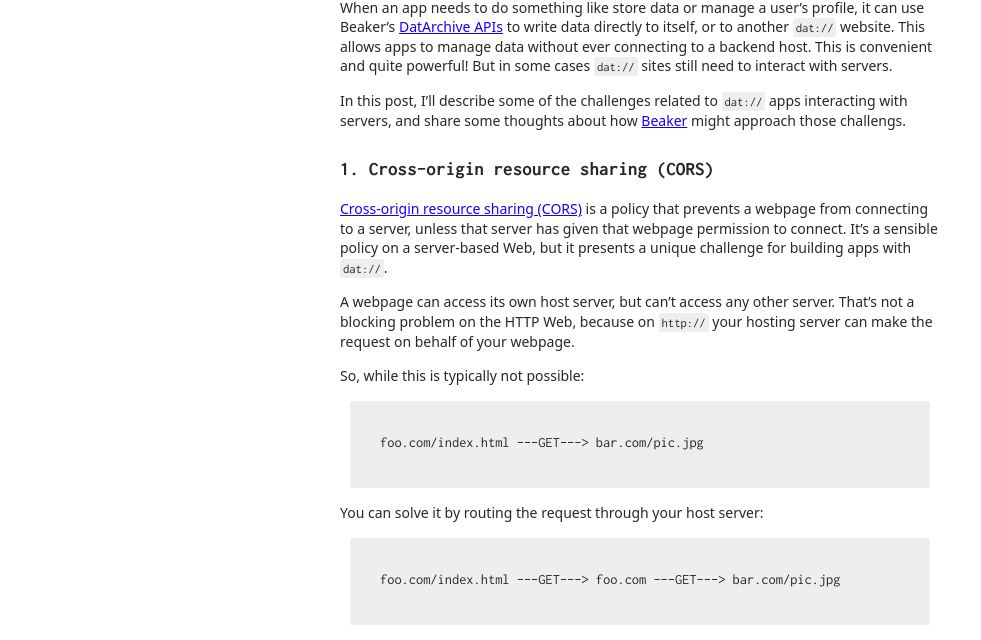
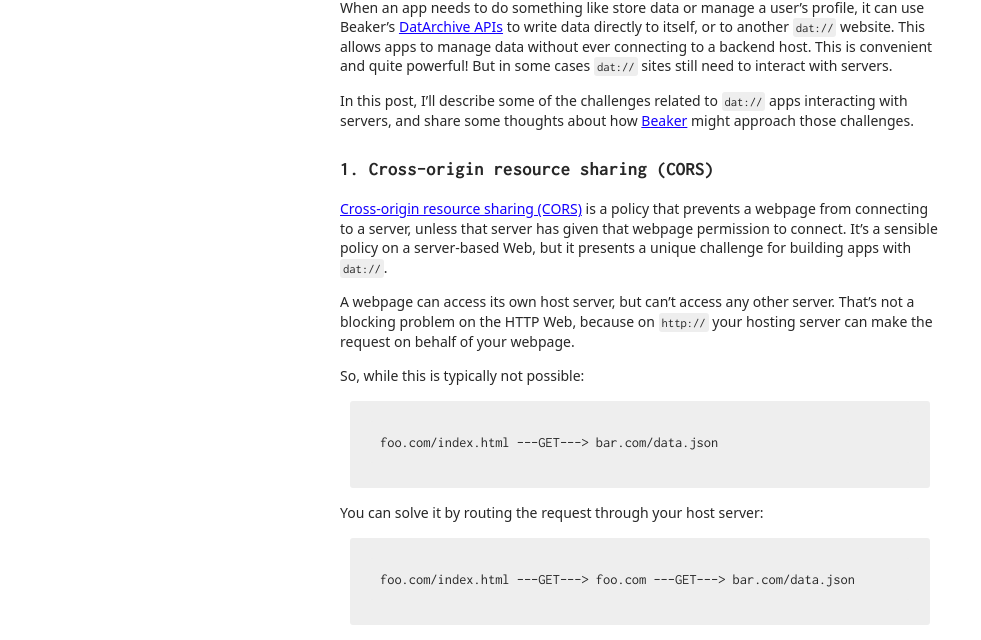
Before and after one commit to pfrazee/pfrazee.github.io, a Jekyll site: the page built from _posts/2018-06-10-dat-and-servers.md, in a window 1280 px wide and 900 px high. Shown: the part 257-897 px from the top of the window, without its empty margins (0-981 px from the left). Built offline with Jekyll 4.4.1, drawn with Linux system fonts in a browser that asks for light colours.

Commit message:
Small clarity improvements

````diff
--- a/_posts/2018-06-10-dat-and-servers.md
+++ b/_posts/2018-06-10-dat-and-servers.md
@@ -8,7 +8,7 @@ By default, sites and apps built on `dat://` don't use servers. When someone vis
 
 When an app needs to do something like store data or manage a user's profile, it can use Beaker's [DatArchive APIs](https://beakerbrowser.com/docs/apis/dat.html) to write data directly to itself, or to another `dat://` website. This allows apps to manage data without ever connecting to a backend host. This is convenient and quite powerful! But in some cases `dat://` sites still need to interact with servers.
 
-In this post, I'll describe some of the challenges related to `dat://` apps interacting with servers, and share some thoughts about how [Beaker](https://beakerbrowser.com) might approach those challengs.
+In this post, I'll describe some of the challenges related to `dat://` apps interacting with servers, and share some thoughts about how [Beaker](https://beakerbrowser.com) might approach those challenges.
 
 ## 1. Cross-origin resource sharing (CORS)
 
@@ -19,13 +19,13 @@ A webpage can access its own host server, but can't access any other server. Tha
 So, while this is typically not possible:
 
 ```
-foo.com/index.html ---GET---> bar.com/pic.jpg
+foo.com/index.html ---GET---> bar.com/data.json
 ```
 
 You can solve it by routing the request through your host server:
 
 ```
-foo.com/index.html ---GET---> foo.com ---GET---> bar.com/pic.jpg
+foo.com/index.html ---GET---> foo.com ---GET---> bar.com/data.json
 ```
 
 In `dat://` sites, there is no host server, so that's not possible! There's no server to route the request through.
````
